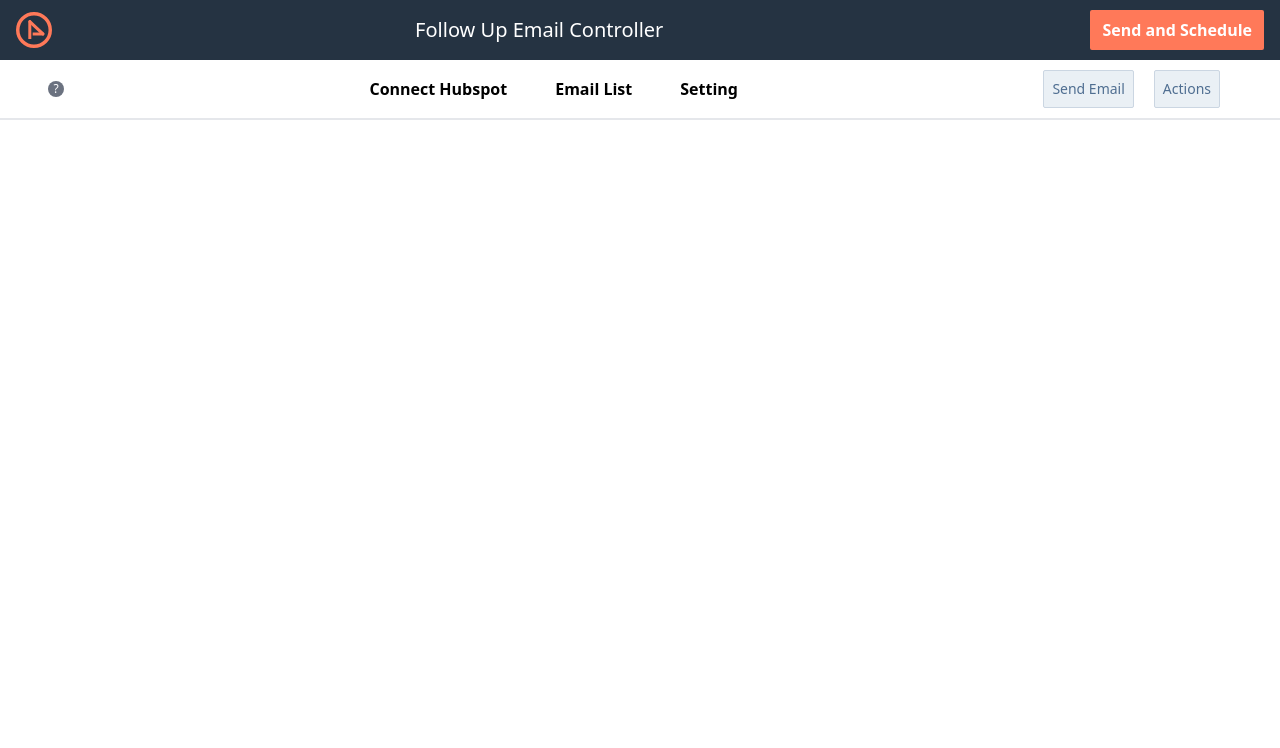
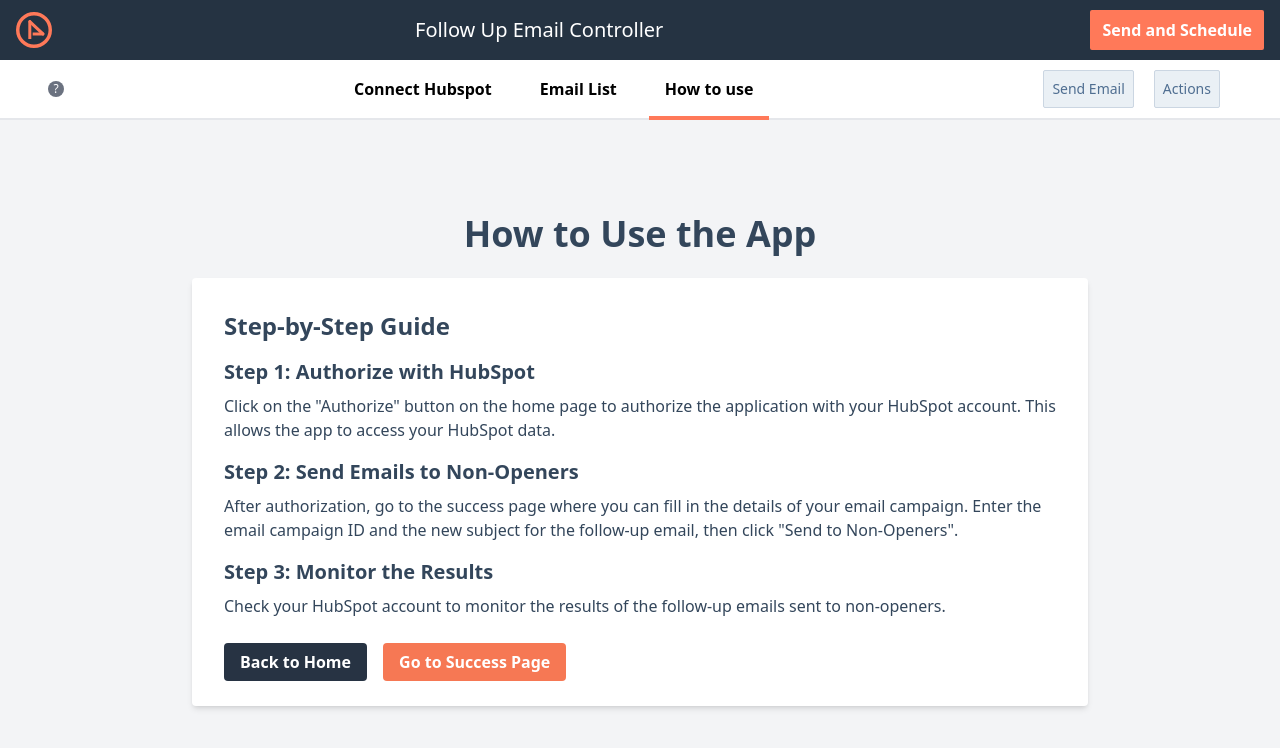
Before and after one commit to Imiss-U1025/HubSpotExample, a React (Create React App) app in the folder frontend/: page /guide in a window 1280 px wide. Shown: the top 748 px of the page. Built offline with nearby package versions, Linux system fonts and the light colour scheme; no server answers.

Commit message:
add guide page, delete schedule page

```diff
--- a/frontend/src/App.js
+++ b/frontend/src/App.js
@@ -36,6 +36,7 @@ import SendSchedule from "./pages/SendSchedule";
 import EmailList from "./pages/EmailList";
 import ConnectHubspot from "./pages/ConnectHubspot";
 import "./App.css";
+import Guide from "./pages/Guide";
 
 
 function App() {
@@ -49,6 +50,7 @@ function App() {
         <Route path="/authorize" element={<Authorization />} />
         <Route path="/send-schedule" element={<SendSchedule />} />
         <Route path="/mail-list" element={<EmailList />} />
+        <Route path="/guide" element={<Guide />} />
       </Routes>
     </Router>
   );
--- a/frontend/src/components/MenuBar.js
+++ b/frontend/src/components/MenuBar.js
@@ -42,14 +42,14 @@ const MenuBar = () => {
             </li>
             <li>
               <NavLink
-                to="/send-schedule"
+                to="/guide"
                 className={({ isActive }) =>
                   isActive
                     ? "py-4 px-4 mb-0 font-semibold text-md h-[100%] border-b-4 border-[#ff7959] text-darkb"
                     : "py-4 px-4 mb-0 font-semibold text-md h-[100%]"
                 }
               >
-                Setting
+                How to use
               </NavLink>
             </li>
           </ul>
--- a/frontend/src/pages/EmailList.js
+++ b/frontend/src/pages/EmailList.js
@@ -12,7 +12,6 @@ import IconButton from "@mui/material/IconButton";
 import Tooltip from "@mui/material/Tooltip";
 import ArrowRight from "@mui/icons-material/ArrowRight";
 import KeyboardArrowDown from "@mui/icons-material/KeyboardArrowDown";
-import Home from "@mui/icons-material/Home";
 import Settings from "@mui/icons-material/Settings";
 import People from "@mui/icons-material/People";
 import Dns from "@mui/icons-material/Dns";
@@ -79,8 +78,8 @@ const CustomizedList = () => {
           },
           palette: {
             mode: "dark",
-            primary: { main: "rgb(102, 157, 246)" },
-            background: { paper: "#273343" },
+            primary: { main: "#ffffff" },
+            background: { paper: "#ff7959" },
           },
         })}
       >
@@ -89,15 +88,13 @@ const CustomizedList = () => {
             <Divider />
             <ListItem component="div" disablePadding>
               <ListItemButton sx={{ height: 56 }}>
-                <ListItemIcon>
-                  <Home color="primary" />
-                </ListItemIcon>
                 <ListItemText
                   primary="All contact list"
                   primaryTypographyProps={{
                     color: "primary",
                     fontWeight: "medium",
                     variant: "body2",
+                    fontSize: "20px"
                   }}
                 />
               </ListItemButton>
@@ -141,8 +138,9 @@ const CustomizedList = () => {
             <Divider />
             <Box
               sx={{
-                bgcolor: open ? "rgba(71, 98, 130, 0.2)" : null,
+                bgcolor: open ? "#fffffff2" : null,
                 pb: open ? 2 : 0,
+                maxHeight: "490px", overflowY:"auto"
               }}
             >
               <ListItemButton
@@ -162,6 +160,7 @@ const CustomizedList = () => {
                     fontWeight: "medium",
                     lineHeight: "20px",
                     mb: "2px",
+                    color: "#33465b"
                   }}
                   secondary="Name, Company, Email Address"
                   secondaryTypographyProps={{
@@ -178,6 +177,7 @@ const CustomizedList = () => {
                     opacity: 0,
                     transform: open ? "rotate(-180deg)" : "rotate(0)",
                     transition: "0.2s",
+                    color: "#e5764a"
                   }}
                 />
               </ListItemButton>
@@ -185,7 +185,7 @@ const CustomizedList = () => {
                 contacts.map((item) => (
                   <ListItemButton
                     key={item.id}
-                    sx={{ py: 0, minHeight: 32, color: "rgba(255,255,255,.8)" }}
+                    sx={{ py: 0, minHeight: 32, color: "#33465b", "&:hover": { backgroundColor: "#28385514" } }}
                   >
                     <ListItemIcon sx={{ color: "inherit" }}>
                       <People />
@@ -196,6 +196,11 @@ const CustomizedList = () => {
                       primaryTypographyProps={{
                         fontSize: 14,
                         fontWeight: "medium",
+                      }}
+                      secondaryTypographyProps={{
+                        fontSize: 14,
+                        fontWeight: "medium",
+                        color: "#33465b"
                       }}
                     />
                   </ListItemButton>
@@ -244,7 +249,7 @@ const RightList = (props) => {
   };
 
   return (
-    <List sx={{ width: "100%", maxWidth: "100%", bgcolor: "background.paper" }}>
+    <List sx={{ width: "100%", maxWidth: "100%", bgcolor: "background.paper", maxHeight: "416px", overflowY:"auto"  }}>
       {nonopeners.map((email, index) => {
         const labelId = `checkbox-list-label-${index}`;
 
@@ -319,7 +324,7 @@ const EmailCampaign = (props) => {
           },
           palette: {
             mode: "dark",
-            primary: { main: "rgb(102, 157, 246)" },
+            primary: { main: "#ffffff" },
             background: { paper: "#273343" },
           },
         })}
@@ -329,15 +334,13 @@ const EmailCampaign = (props) => {
             <Divider />
             <ListItem component="div" disablePadding>
               <ListItemButton sx={{ height: 56 }}>
-                <ListItemIcon>
-                  <Home color="primary" />
-                </ListItemIcon>
                 <ListItemText
                   primary="Email Campaign list"
                   primaryTypographyProps={{
                     color: "primary",
                     fontWeight: "medium",
                     variant: "body2",
+                    fontSize: "20px"
                   }}
                 />
               </ListItemButton>
@@ -383,6 +386,7 @@ const EmailCampaign = (props) => {
               sx={{
                 bgcolor: open ? "rgba(71, 98, 130, 0.2)" : null,
                 pb: open ? 2 : 0,
+                maxHeight: "360px", overflowY:"auto"
               }}
             >
               <ListItemButton
@@ -488,7 +492,7 @@ const Campaign = () => {
   };
 
   return (
-    <List sx={{ width: "100%", maxWidth: "100%", bgcolor: "background.paper" }}>
+    <List sx={{ width: "100%", maxWidth: "100%", bgcolor: "background.paper", maxHeight: "416px", overflowY:"auto" }}>
       {campaign.map((contact, index) => {
         const labelId = `checkbox-list-label-${index}`;
 
@@ -578,9 +582,6 @@ function EmailList() {
             <Paper style={classes.paper}>
               <h1 className="mt-5 text-2xl font-bold mb-5">Campagin Lists</h1>
               <Campaign />
-              <button className=" bg-[#425b76] text-white py-2 px-3 font-bold border-[#425b76] rounded-md hover:bg-[#516f8f] min-w-[20%] mt-5 ">
-                Schedule
-              </button>
             </Paper>
           </Grid>
         </Grid>
--- /dev/null
+++ b/frontend/src/pages/Guide.js
@@ -0,0 +1,39 @@
+import React from 'react';
+import { Link } from 'react-router-dom';
+
+const Guide = () => {
+  return (
+    <div className="flex flex-col flex-1 items-center justify-center bg-gray-100 p-4">
+      <h1 className="text-4xl font-bold mb-6">How to Use the App</h1>
+      <div className="bg-white p-8 shadow-md rounded w-full max-w-4xl">
+        <h2 className="text-2xl font-bold mb-4">Step-by-Step Guide</h2>
+
+        <h3 className="text-xl font-semibold mb-2">Step 1: Authorize with HubSpot</h3>
+        <p className="mb-4">
+          Click on the "Authorize" button on the home page to authorize the application with your HubSpot account. This allows the app to access your HubSpot data.
+        </p>
+
+        <h3 className="text-xl font-semibold mb-2">Step 2: Send Emails to Non-Openers</h3>
+        <p className="mb-4">
+          After authorization, go to the success page where you can fill in the details of your email campaign. Enter the email campaign ID and the new subject for the follow-up email, then click "Send to Non-Openers".
+        </p>
+
+        <h3 className="text-xl font-semibold mb-2">Step 3: Monitor the Results</h3>
+        <p className="mb-4">
+          Check your HubSpot account to monitor the results of the follow-up emails sent to non-openers.
+        </p>
+
+        <div className="mt-8">
+          <Link to="/" className="bg-[#273343] hover:bg-[#19212c] text-white font-bold py-2 px-4 rounded mr-4">
+            Back to Home
+          </Link>
+          <Link to="/success" className="bg-[#f67854] hover:bg-[#ca5b40] text-white font-bold py-2 px-4 rounded">
+            Go to Success Page
+          </Link>
+        </div>
+      </div>
+    </div>
+  );
+};
+
+export default Guide;
```
Also changed, not shown: 1 other file (tests, documents, lock files or other folders).
